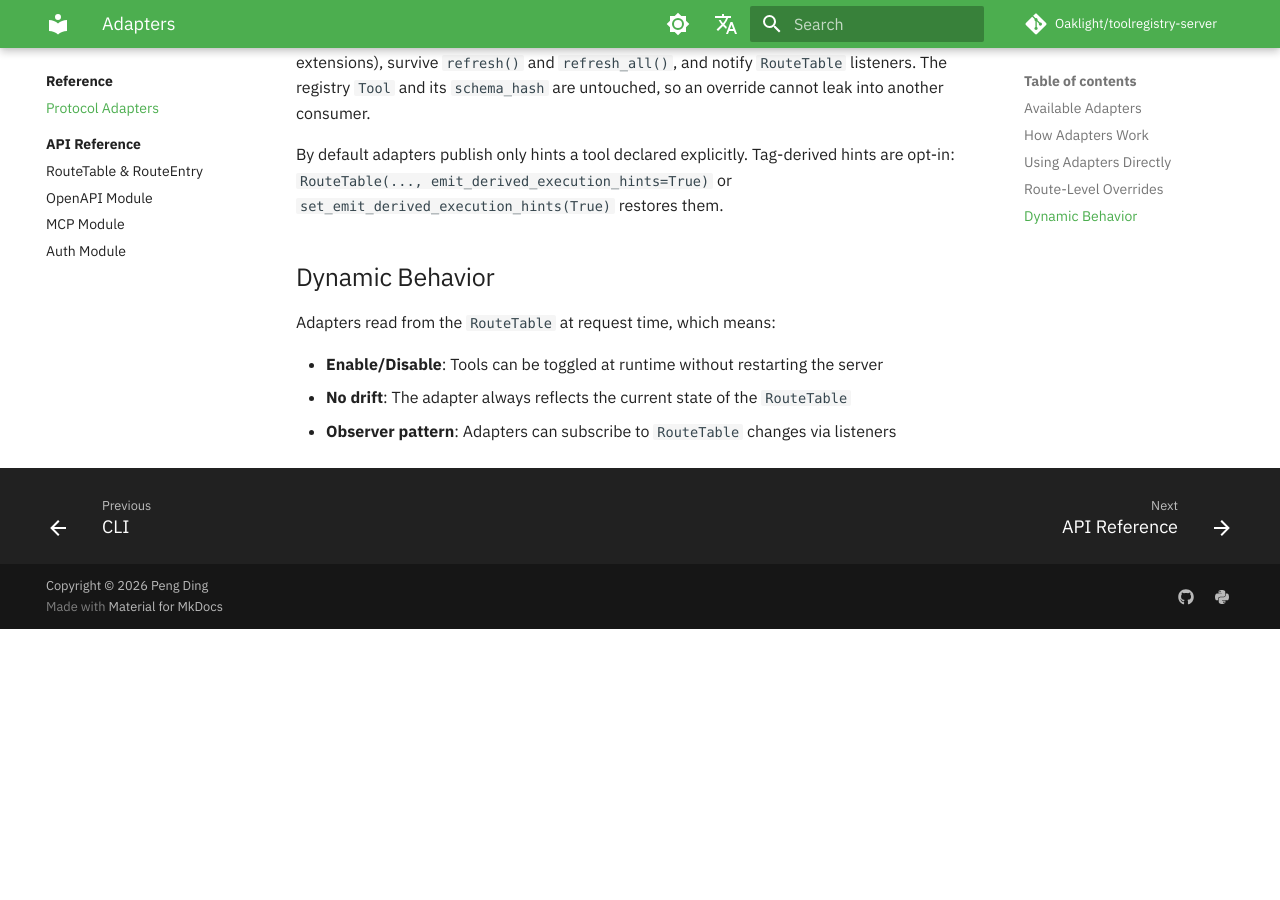
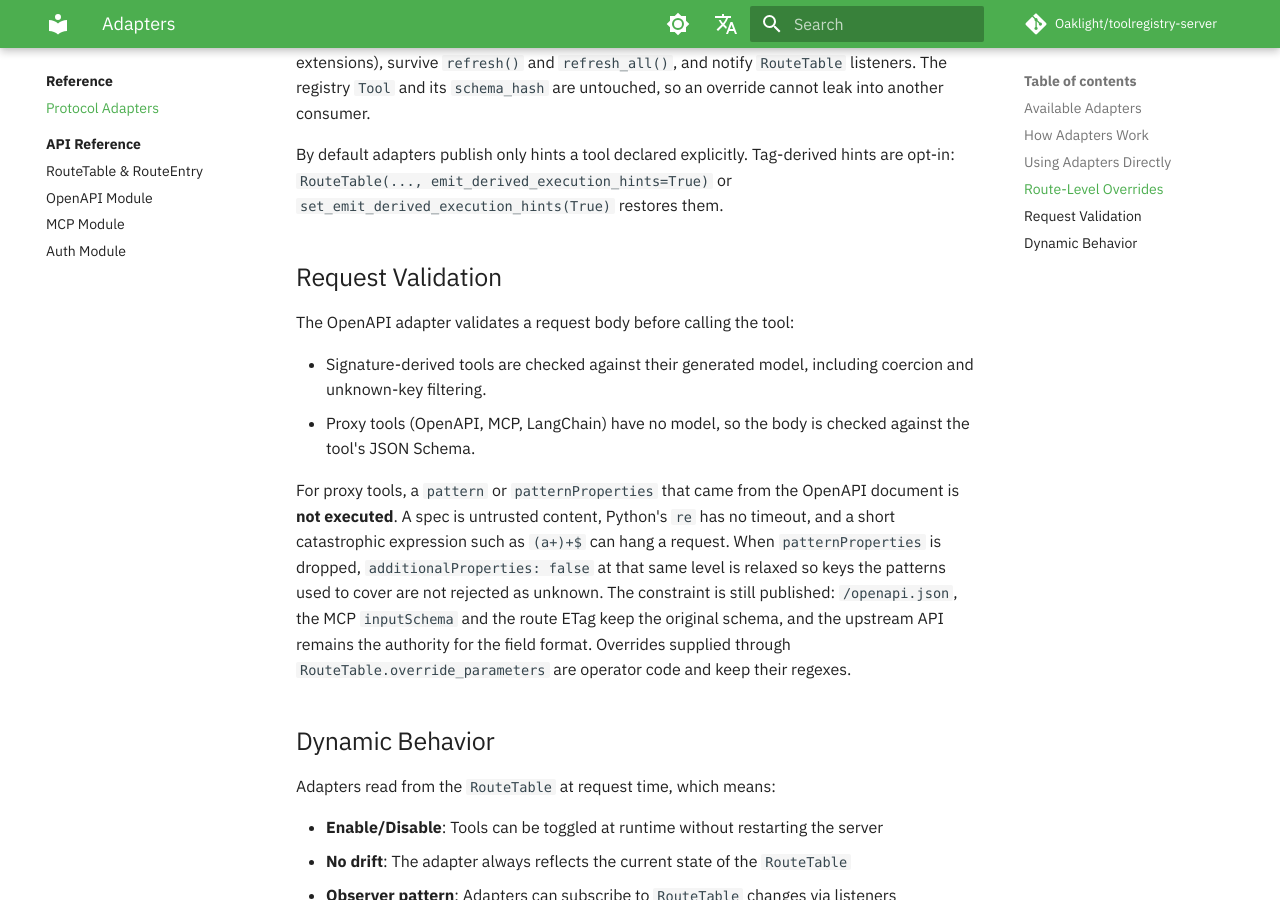
Before and after one commit to Oaklight/toolregistry-server, an MkDocs documentation site: the page built from docs/reference/adapters.md, in a window 1280 px wide and 900 px high, scrolled down 2009 px. Built offline with MkDocs 1.6.1 and Material for MkDocs 9.7.7, drawn with Linux system fonts in a browser that asks for light colours; some web fonts are replaced; comment, search, counter and statistics services are not loaded; before the commit the page ends 2638 px from its top, so only the background shows below that.

Commit message:
docs(en): note that spec regexes are not executed during validation

```diff
--- a/docs/reference/adapters.md
+++ b/docs/reference/adapters.md
@@ -75,6 +75,15 @@ route_table.override_execution_hints("analyse", {})  # suppress all annotations
 
 By default adapters publish only hints a tool declared explicitly. Tag-derived hints are opt-in: `RouteTable(..., emit_derived_execution_hints=True)` or `set_emit_derived_execution_hints(True)` restores them.
 
+## Request Validation
+
+The OpenAPI adapter validates a request body before calling the tool:
+
+- Signature-derived tools are checked against their generated model, including coercion and unknown-key filtering.
+- Proxy tools (OpenAPI, MCP, LangChain) have no model, so the body is checked against the tool's JSON Schema.
+
+For proxy tools, a `pattern` or `patternProperties` that came from the OpenAPI document is **not executed**. A spec is untrusted content, Python's `re` has no timeout, and a short catastrophic expression such as `(a+)+$` can hang a request. When `patternProperties` is dropped, `additionalProperties: false` at that same level is relaxed so keys the patterns used to cover are not rejected as unknown. The constraint is still published: `/openapi.json`, the MCP `inputSchema` and the route ETag keep the original schema, and the upstream API remains the authority for the field format. Overrides supplied through `RouteTable.override_parameters` are operator code and keep their regexes.
+
 ## Dynamic Behavior
 
 Adapters read from the `RouteTable` at request time, which means:
```
Also changed, not shown: docs/changelog.md (+1 -0 lines).
